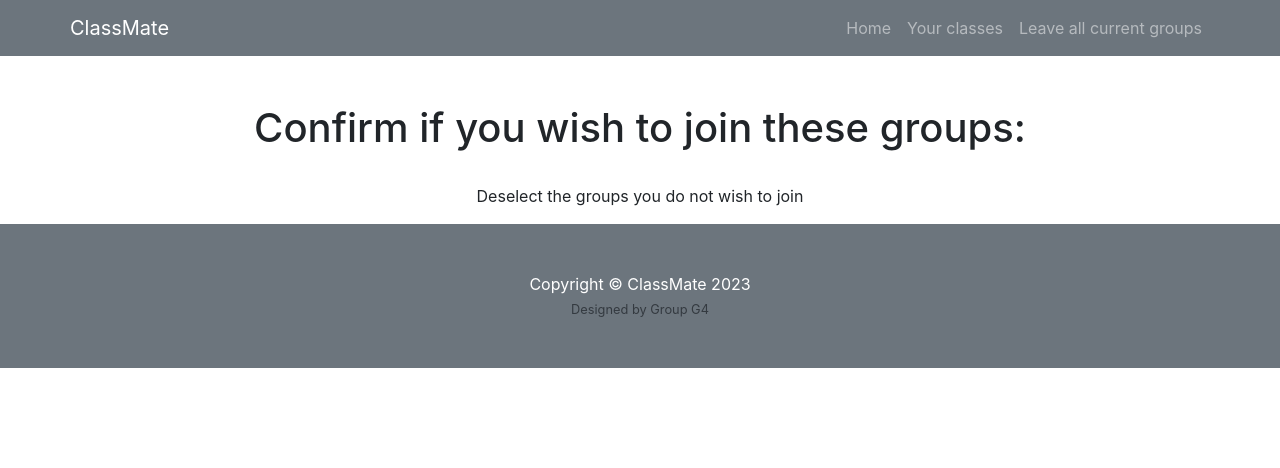
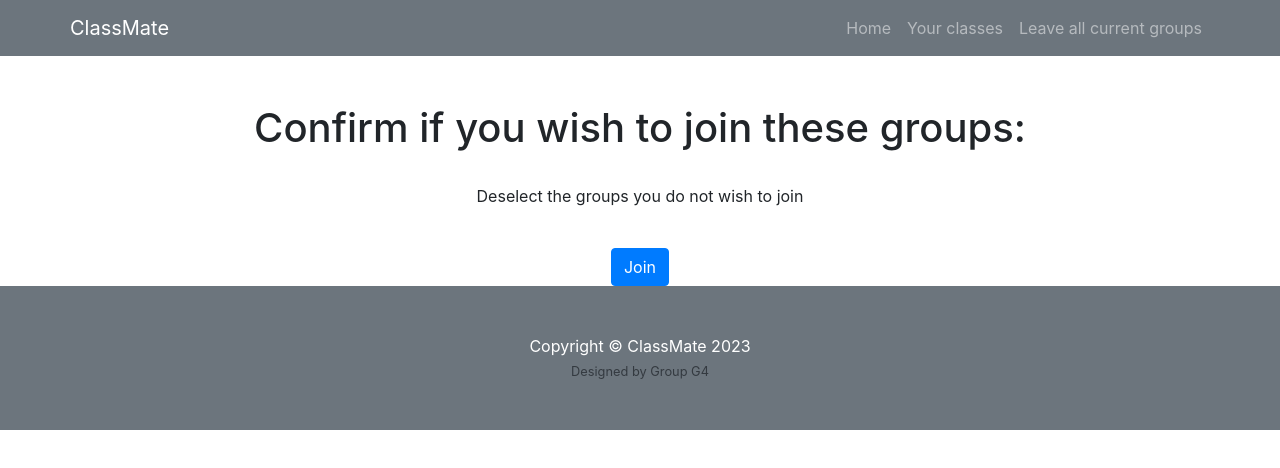
Before and after one commit to rohanbatra4/ClassMate, a React (Create React App) app in the folder class-mate/: page /confirm in a window 1280 px wide. Shown: the top 468 px of the page. Built offline with nearby package versions, Linux system fonts and the light colour scheme.

Commit message:
Added confirmation checklist screen

```diff
--- a/class-mate/src/modules/Enter.jsx
+++ b/class-mate/src/modules/Enter.jsx
@@ -5,14 +5,12 @@ function Enter() {
   // Enter classes component
   var count = 1;
   // add another input blank
+  crn = []; // Reset the CRNs
   return (
     // Return the enter CRNs component
     <div class="container text-center mt-5">
       <h1>Enter your Class Registration Numbers (CRNs):</h1>
       <br></br>
-      <p>
-        Please add the number of CRNs you wish to enter before entering the CRNs
-      </p>
       <form>
         <input
           required
@@ -27,12 +25,19 @@ function Enter() {
           class="btn btn-primary"
           onClick={() => {
             count++;
+            const inputs = document.querySelectorAll('input[type="number"]');
+            const values = [];
+            inputs.forEach((input) => values.push(input.value));
             document.getElementById("crn").innerHTML +=
               "<input type='number' placeholder='CRN #" +
               count +
               "' id='crn" +
               count +
-              "'}}/><br></br>";
+              "'}/><br></br>";
+            const newInputs = document.querySelectorAll('input[type="number"]');
+            newInputs.forEach((input, index) => {
+              input.value = values[index] || "";
+            });
           }}
         >
           Add more CRNs
@@ -42,7 +47,7 @@ function Enter() {
           className="connect"
           to="/confirm"
           onClick={(el) => {
-            if (crn.length == 0) {
+            if (crn.length === 0) {
               el.preventDefault();
               alert("Please enter at least one CRN");
             }
--- a/class-mate/src/modules/Home.jsx
+++ b/class-mate/src/modules/Home.jsx
@@ -9,6 +9,7 @@ import { NavLink } from "react-router-dom";
 
 function Home() {
   // Home component
+
   const addressFromik = useFormik({
     initialValues: {
       country: null,
--- a/class-mate/src/modules/confirm.jsx
+++ b/class-mate/src/modules/confirm.jsx
@@ -1,17 +1,71 @@
-import React from "react";
-// import 'crn' array from Enter.jsx
+import React, { useState } from "react";
+import { useNavigate } from "react-router-dom";
 import { NavLink } from "react-router-dom";
-import { crn } from "./Enter.jsx";
+import { crn as crnInitial } from "./Enter.jsx";
 
 function Confirm() {
-  var counter = crn.length;
+  const [crn, setCrn] = useState(crnInitial);
+  const navigate = useNavigate();
+
+  const handleCheckboxChange = (event) => {
+    const crnNumber = event.target.value;
+    if (event.target.checked) {
+      setCrn([...crn, crnNumber]);
+    } else {
+      setCrn(crn.filter((crn) => crn !== crnNumber));
+    }
+  };
+
+  const handleJoinClick = () => {
+    alert("Selected CRNs: " + crn.join(", "));
+  };
+
   return (
-    <div class="container text-center mt-5">
+    <div className="container text-center mt-5">
       <h1>Confirm if you wish to join these groups:</h1>
-      <br></br>
+      <br />
       <p>Deselect the groups you do not wish to join</p>
-      <form></form>
+      <form>
+        {crnInitial.map((crnNumber) => (
+          <div key={crnNumber} className="form-check">
+            <input
+              className="form-check-input"
+              type="checkbox"
+              value={crnNumber}
+              id={`checkbox-${crnNumber}`}
+              onChange={handleCheckboxChange}
+              checked={crn.includes(crnNumber)}
+            />
+            <label
+              className="form-check-label"
+              htmlFor={`checkbox-${crnNumber}`}
+            >
+              {crnNumber}
+            </label>
+          </div>
+        ))}
+        <br />
+        <NavLink
+          className="done"
+          to="/order"
+          onClick={(el) => {
+            if (crn.length === 0) {
+              el.preventDefault();
+              alert("Please select at least one CRN");
+            }
+          }}
+        >
+          <button
+            className="btn btn-primary"
+            type="button"
+            onClick={handleJoinClick}
+          >
+            Join
+          </button>
+        </NavLink>
+      </form>
     </div>
   );
 }
+
 export default Confirm;
--- a/class-mate/src/modules/order.jsx
+++ b/class-mate/src/modules/order.jsx
@@ -10,8 +10,8 @@ function Order() {
       <h2>Congratulations!</h2>
       <p>You have been successfully added to all class groups!</p>
       <p>
-        You can check out the groups you have been added to in the /"Your
-        classes/" section
+        You can check out the groups you have been added to in the{" "}
+        <b>Your classes</b> section
       </p>
       <div>
         <NavLink className="navbar-brand" to="/">
```
